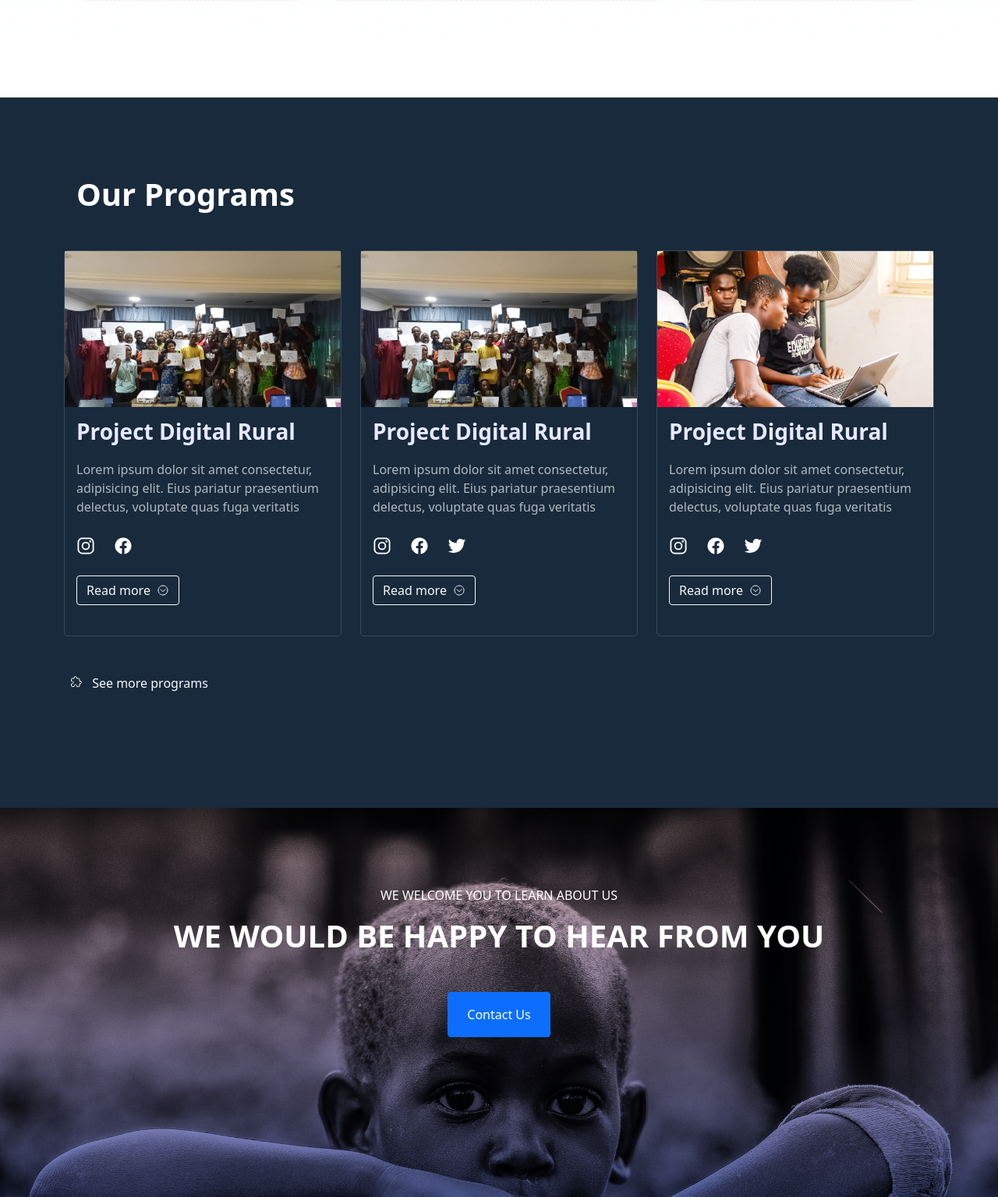
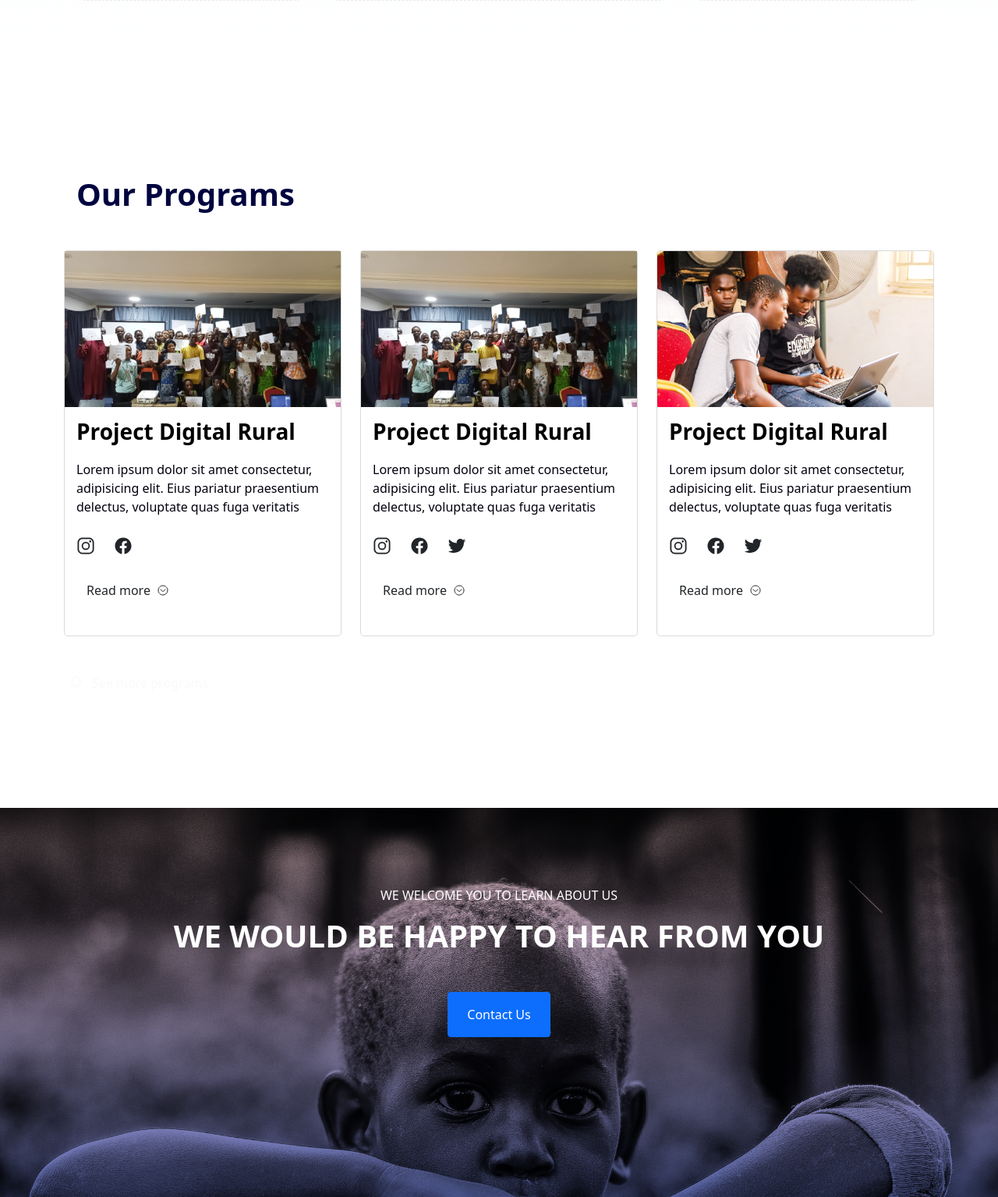
Before and after one commit to odugbesanyemi/bluvard, a PHP site: page / in a window 1280 px wide. Shown: the part 1886-3421 px from the top of the page at 78% size. Run offline with PHP 8.4, Linux system fonts and the light colour scheme; some web fonts are replaced.

Commit message:
updated 8/7

```diff
--- a/css/style.css
+++ b/css/style.css
@@ -64,6 +64,9 @@ img {
     }
     .navbar-collapse .dropdown-item{
         color: white;
+    }
+    .navbar-toggler{
+        background: url('') ;
     }
 
 }
@@ -261,11 +264,15 @@ section {
 } */
 
 #programs {
-    background:linear-gradient(#182a3c,#182a3c),url("../assets/17.jpg");
-    background-repeat: no-repeat;
-    background-size: cover;
+    /* background:linear-gradient(#182a3c,#182a3c),url("../assets/17.jpg"); */
+    /* background-repeat: no-repeat;
+    background-size: cover; */
     /* background-blend-mode: multiply; */
+    background-color: white;
     box-sizing: border-box;
+}
+#programs h2{
+    color: #00043f;
 }
 
 .programs-card img {
@@ -278,8 +285,8 @@ section {
 }
 
 .programs-card {
-    /* background:linear-gradient(180deg,#caf0f815,#caf0f862,#caf0f808); */
-    border: 1px solid #ffffff25;
+    background:linear-gradient(180deg,#ffffff,#ffffff);
+    border: 1px solid #00000025;
     /* padding: 0 5px 30px 5px; */
     border-radius: 5px;
     transition: 0.3s ease-in-out;
@@ -294,7 +301,7 @@ section {
 }
 
 .programs-card-details h3 {
-    color: #e7e9ff;
+    color: #000000;
     font-weight: 600;
     margin-bottom: 20px;
 }
@@ -302,6 +309,9 @@ section {
 .programs-card-details p {
     color: #ffffffab;
     padding-bottom: 10px;
+}
+.programs-card-desc{
+    color: #00010e !important;
 }
 #partners{
     background-color: white;
--- a/index.html
+++ b/index.html
@@ -19,15 +19,16 @@
         <nav class="navbar navbar-expand-lg bg-none navbar-dark container">
             <div class="container">
                 <div class="navbar-brand d-flex align-items-center"><img src="assets/bluvard2.svg" alt="" width="80">
-                    <p class="ps-3 fw-bold text-primary mb-0"><small> BLUVARD</small> </p>
+                    <p class="ps-3 fw-bold text-white mb-0"><small> BLUVARD</small> </p>
                 </div>
-                <button class="navbar-toggler" type="button" data-bs-toggle="collapse" data-bs-target="#navbarNavAltMarkup" aria-controls="navbarNavAltMarkup" aria-expanded="false" aria-label="Toggle navigation">
+                <button class="navbar-toggler border-0 shadow-none" type="button" data-bs-toggle="collapse" data-bs-target="#navbarNavAltMarkup" aria-controls="navbarNavAltMarkup" aria-expanded="false" aria-label="Toggle navigation">
                 <span class="navbar-toggler-icon"></span>
                 </button>
                 <div class="collapse navbar-collapse" id="navbarNavAltMarkup">
                     <div class="navbar-nav ms-auto">
                         <a class="nav-link active mx-md-2" aria-current="page" href="#">Home</a>
                         <a class="nav-link" href="#">About Us</a>
+                        <a class="nav-link" href="#">Events</a>
                         <li class="nav-item dropdown">
                             <a class="nav-link dropdown-toggle" href="#" id="navbarDropdown" role="button" data-bs-toggle="dropdown" aria-expanded="false">Our Projects</a>
                             <ul class="dropdown-menu" aria-labelledby="navbarDropdown">
@@ -105,7 +106,7 @@
     </section>
     <section id="programs">
         <div class="container overflow-hidden">
-            <h2 class="mb-4 px-3 text-white mb-5">Our Programs</h2>
+            <h2 class="mb-4 px-3  mb-5">Our Programs</h2>
             <div id="programs-container" class="row gx-4 gy-3">
                 <div class="col-md-4">
                     <div class="programs-card">
@@ -115,12 +116,12 @@
                             <p class="programs-card-desc">
                                 Lorem ipsum dolor sit amet consectetur, adipisicing elit. Eius pariatur praesentium delectus, voluptate quas fuga veritatis
                                 <div class="programs-card-social d-flex justify-content-start align-items-center">
-                                    <ion-icon name="logo-instagram" class="text-white fs-4 pe-4"></ion-icon>
-                                    <ion-icon name="logo-facebook" class="text-white fs-4 pe-4"></ion-icon>
-                                    <ion-ic_on name="logo-twitter" class="text-white fs-4 pe-4"></ion-icon>
+                                    <ion-icon name="logo-instagram" class="fs-4 pe-4"></ion-icon>
+                                    <ion-icon name="logo-facebook" class="fs-4 pe-4"></ion-icon>
+                                    <ion-ic_on name="logo-twitter" class="fs-4 pe-4"></ion-icon>
                                 </div>
                             </p>
-                            <button class="btn btn-outline-light d-flex justify-content-between align-items-center ">Read more <ion-icon class="ps-2" name="chevron-down-circle-outline"></ion-icon></button>
+                            <button class="btn d-flex justify-content-between align-items-center ">Read more <ion-icon class="ps-2" name="chevron-down-circle-outline"></ion-icon></button>
                         </div>
                     </div>
                 </div>
@@ -132,12 +133,12 @@
                             <p class="programs-card-desc">
                                 Lorem ipsum dolor sit amet consectetur, adipisicing elit. Eius pariatur praesentium delectus, voluptate quas fuga veritatis
                                 <div class="programs-card-social d-flex justify-content-start align-items-center ">
-                                    <ion-icon name="logo-instagram" class="text-white fs-4 pe-4"></ion-icon>
-                                    <ion-icon name="logo-facebook" class="text-white fs-4 pe-4"></ion-icon>
-                                    <ion-icon name="logo-twitter" class="text-white fs-4 pe-4"></ion-icon>
+                                    <ion-icon name="logo-instagram" class="fs-4 pe-4"></ion-icon>
+                                    <ion-icon name="logo-facebook" class="fs-4 pe-4"></ion-icon>
+                                    <ion-icon name="logo-twitter" class="fs-4 pe-4"></ion-icon>
                                 </div>
                             </p>
-                            <button class="btn btn-outline-light d-flex justify-content-between align-items-center ">Read more <ion-icon class="ps-2" name="chevron-down-circle-outline"></ion-icon></button>
+                            <button class="btn d-flex justify-content-between align-items-center ">Read more <ion-icon class="ps-2" name="chevron-down-circle-outline"></ion-icon></button>
                         </div>
                     </div>
                 </div>
@@ -149,12 +150,12 @@
                             <p class="programs-card-desc">
                                 Lorem ipsum dolor sit amet consectetur, adipisicing elit. Eius pariatur praesentium delectus, voluptate quas fuga veritatis
                                 <div class="programs-card-social d-flex justify-content-start align-items-center ">
-                                    <ion-icon name="logo-instagram" class="text-white fs-4 pe-4"></ion-icon>
-                                    <ion-icon name="logo-facebook" class="text-white fs-4 pe-4"></ion-icon>
-                                    <ion-icon name="logo-twitter" class="text-white fs-4 pe-4"></ion-icon>
+                                    <ion-icon name="logo-instagram" class="fs-4 pe-4"></ion-icon>
+                                    <ion-icon name="logo-facebook" class="fs-4 pe-4"></ion-icon>
+                                    <ion-icon name="logo-twitter" class="fs-4 pe-4"></ion-icon>
                                 </div>
                             </p>
-                            <button class="btn btn-outline-light d-flex justify-content-between align-items-center ">Read more <ion-icon class="ps-2" name="chevron-down-circle-outline"></ion-icon></button>
+                            <button class="btn d-flex justify-content-between align-items-center ">Read more <ion-icon class="ps-2" name="chevron-down-circle-outline"></ion-icon></button>
                         </div>
                     </div>
                 </div>
```
